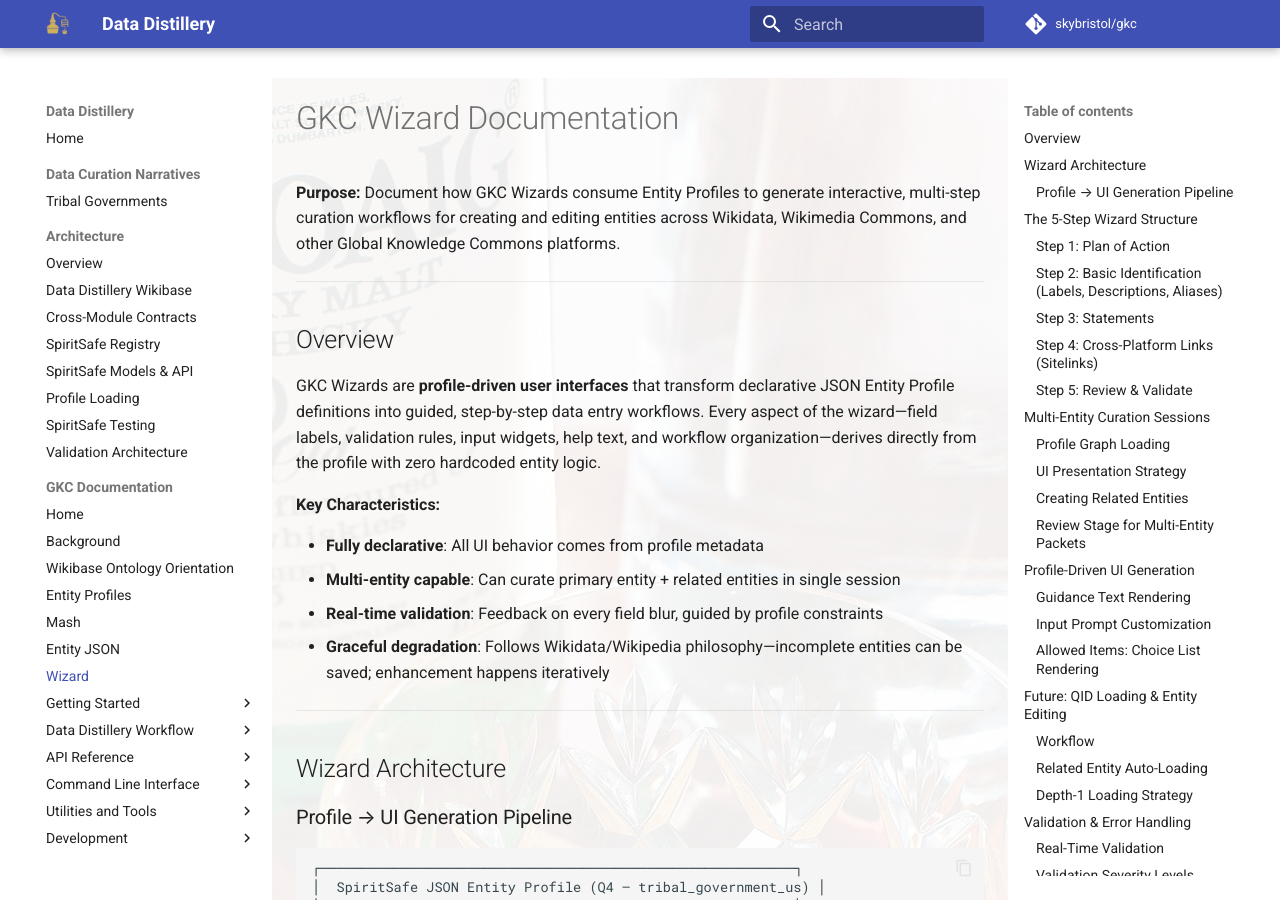
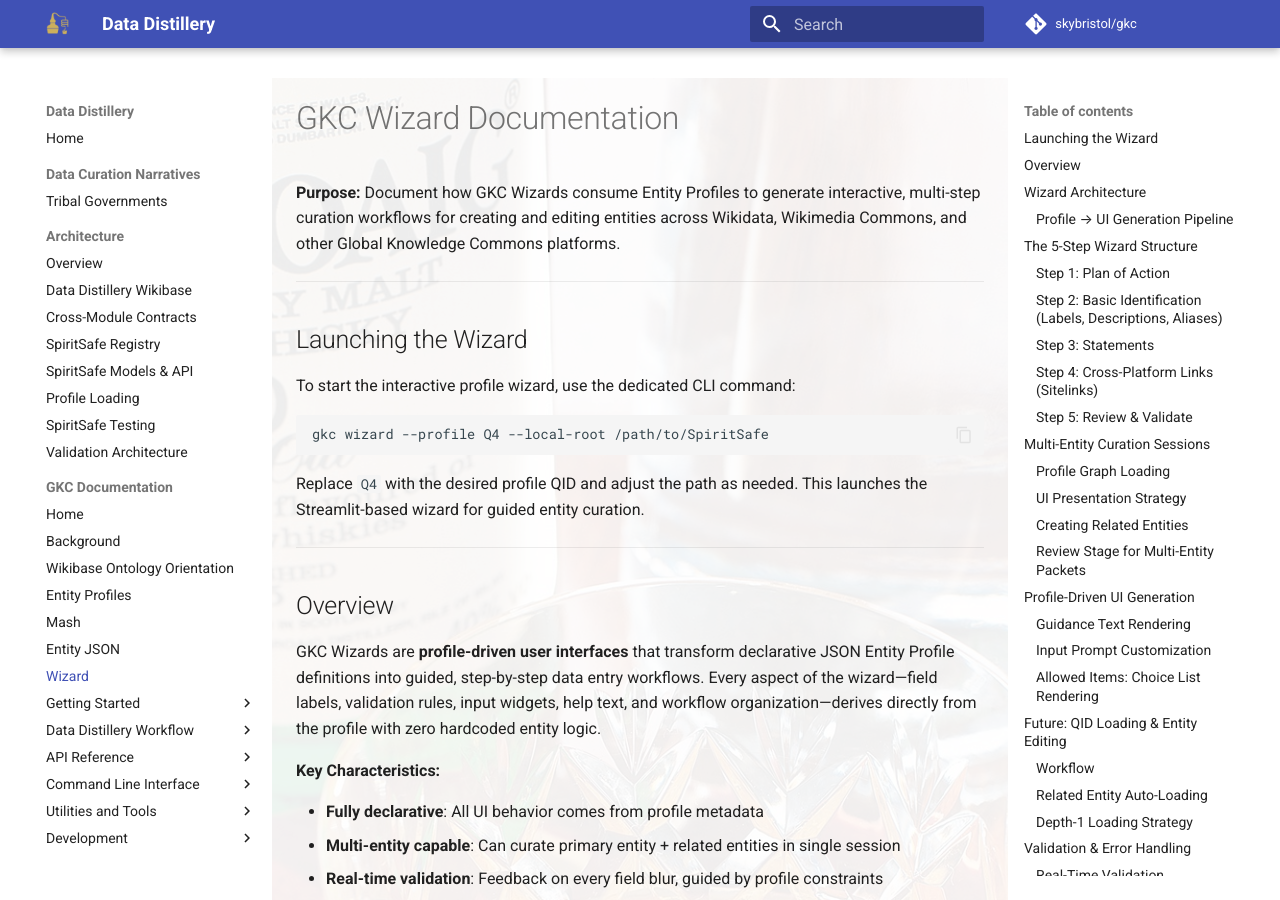
Before and after one commit to skybristol/gkc, an MkDocs documentation site: the page built from docs/gkc/wizard.md, in a window 1280 px wide and 900 px high. Built offline with MkDocs 1.6.1 and Material for MkDocs 9.7.7, drawn with Linux system fonts in a browser that asks for light colours; comment, search, counter and statistics services are not loaded.

Commit message:
Add top-level wizard CLI entry and update docs/tests

````diff
--- a/docs/gkc/cli/index.md
+++ b/docs/gkc/cli/index.md
@@ -89,10 +89,11 @@
 gkc --json mash qid Q42 --output json
 ```
 
-Launch the profile wizard shell:
+
+Launch the interactive profile wizard:
 
 ```bash
-gkc packet create --profile Q4 --mode bulk --depth 1 --source local --local-root /path/to/SpiritSafe
+gkc wizard --profile Q4 --local-root /path/to/SpiritSafe
 ```
 
 ## Getting Help
--- a/docs/gkc/setup.md
+++ b/docs/gkc/setup.md
@@ -88,6 +88,21 @@
 export DD_WB_PASSWORD="your_dd_password"
 ```
 
+
+---
+
+## 6. Launch the Interactive Wizard
+
+To curate entities using a guided workflow, launch the wizard with:
+
+```bash
+gkc wizard --profile Q4 --local-root /path/to/SpiritSafe
+```
+
+Replace `Q4` with your target profile and adjust the path as needed.
+
+---
+
 Then verify command availability and connectivity:
 
 ```bash
--- a/docs/gkc/wizard.md
+++ b/docs/gkc/wizard.md
@@ -1,6 +1,19 @@
 # GKC Wizard Documentation
 
 **Purpose:** Document how GKC Wizards consume Entity Profiles to generate interactive, multi-step curation workflows for creating and editing entities across Wikidata, Wikimedia Commons, and other Global Knowledge Commons platforms.
+
+---
+
+
+## Launching the Wizard
+
+To start the interactive profile wizard, use the dedicated CLI command:
+
+```bash
+gkc wizard --profile Q4 --local-root /path/to/SpiritSafe
+```
+
+Replace `Q4` with the desired profile QID and adjust the path as needed. This launches the Streamlit-based wizard for guided entity curation.
 
 ---
 
````
Also changed, not shown: README.md (+11 -0 lines), 2 other files.
